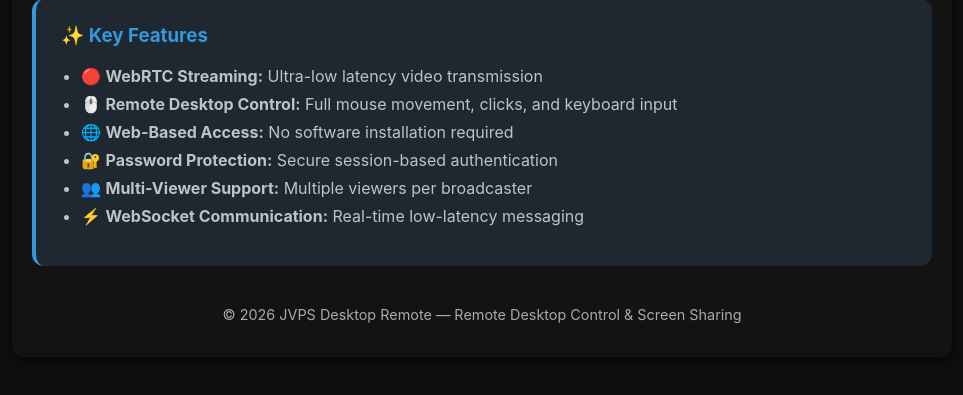
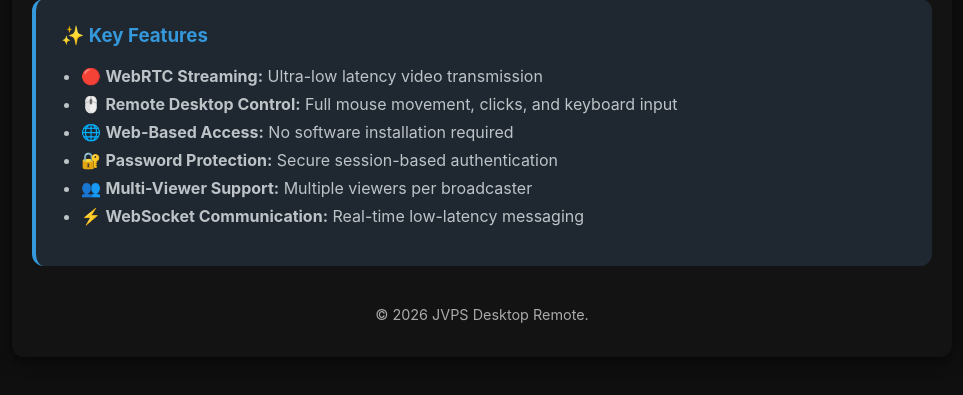
Before and after one commit to Jayson056/jvps, a Flask app: page / in a window 1280 px wide. Shown: the part 445-840 px from the top of the page, without its empty margins (158-1121 px from the left). Run offline with Flask 3, Linux system fonts and the light colour scheme.

Commit message:
Update home.html

```diff
--- a/templates/home.html
+++ b/templates/home.html
@@ -144,7 +144,7 @@
         </div>
 
         <footer>
-            <p>&copy; 2026 JVPS Desktop Remote — Remote Desktop Control & Screen Sharing</p>
+            <p>&copy; 2026 JVPS Desktop Remote.</p>
         </footer>
     </div>
 </body>
```
